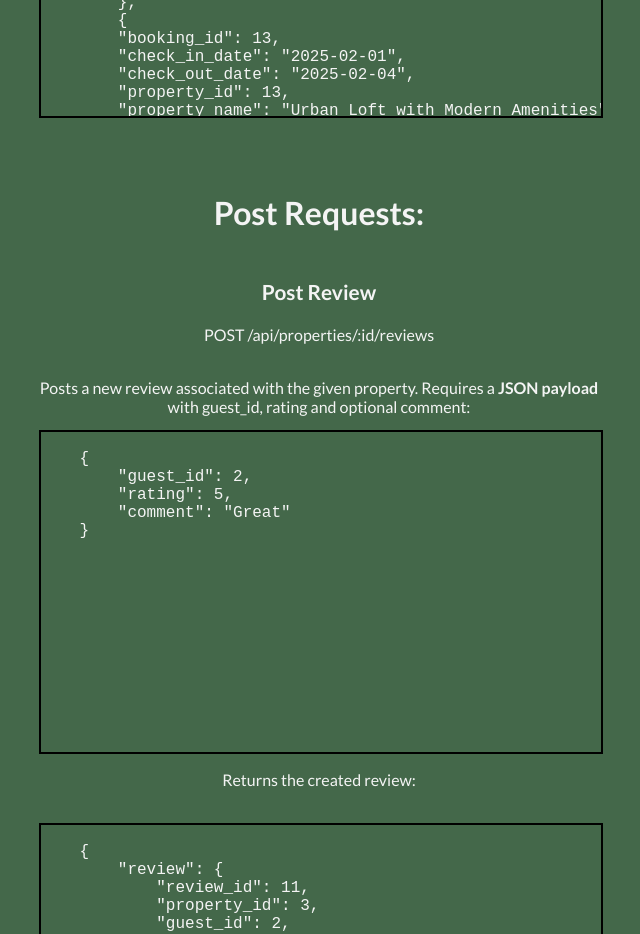
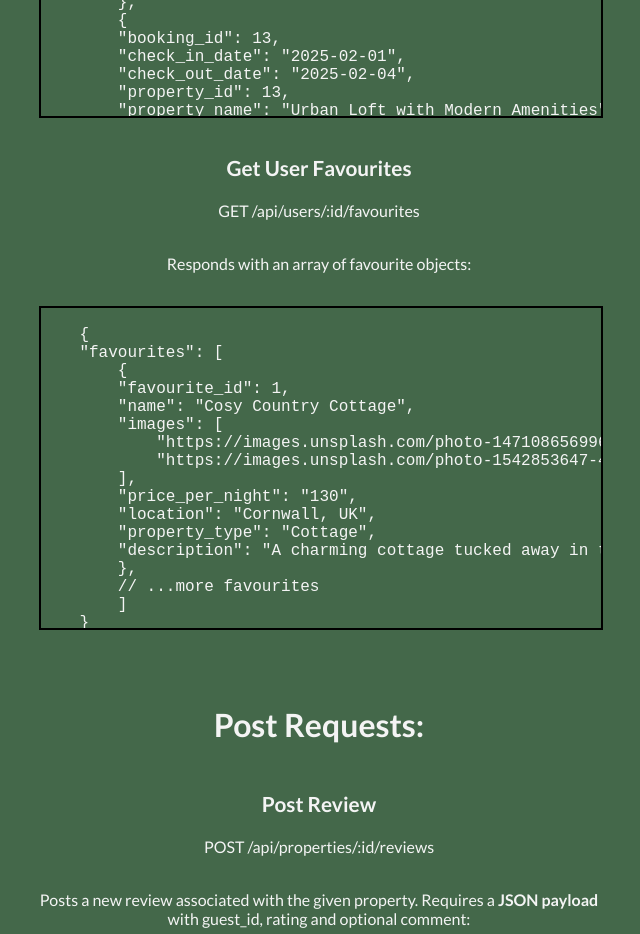
Before and after one commit to bric12369/airbnc, a website: page index.html in a window 1280 px wide. Shown: the part 4400-5334 px from the top of the page, without its empty margins (321-961 px from the left). Drawn offline with Linux system fonts and the light colour scheme.

Commit message:
added new endpoint

```diff
--- a/index.html
+++ b/index.html
@@ -230,6 +230,31 @@
 
             </div>
 
+            <div class="endpoint">
+                <h3>Get User Favourites</h3>
+                <p>GET /api/users/:id/favourites</p>
+                <p>Responds with an array of favourite objects:</p>
+                <pre><code>
+    {
+    "favourites": [
+        {
+        "favourite_id": 1,
+        "name": "Cosy Country Cottage",
+        "images": [
+            "https://images.unsplash.com/photo-1471086569966-db3eebc25a59?q=80&w=3540&auto=format&fit=crop&ixlib=rb-4.0.3&ixid=M3wxMjA3fDB8MHxwaG90by1wYWdlfHx8fGVufDB8fHx8fA%3D%3D",
+            "https://images.unsplash.com/photo-1542853647-47ad77242390?q=80&w=3540&auto=format&fit=crop&ixlib=rb-4.0.3&ixid=M3wxMjA3fDB8MHxwaG90by1wYWdlfHx8fGVufDB8fHx8fA%3D%3D"
+        ],
+        "price_per_night": "130",
+        "location": "Cornwall, UK",
+        "property_type": "Cottage",
+        "description": "A charming cottage tucked away in the countryside, perfect for a weekend escape."
+        },
+        // ...more favourites
+        ]
+    }
+                </code></pre>
+            </div>
+
         </div>
 
         <h2>Post Requests:</h2>
```
